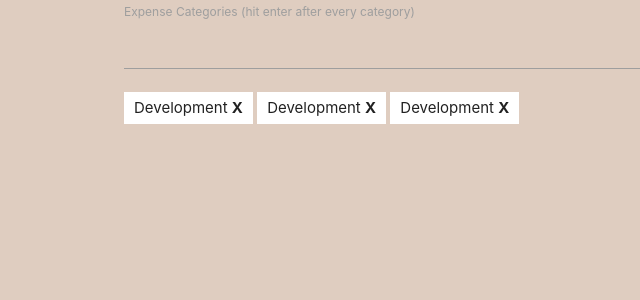
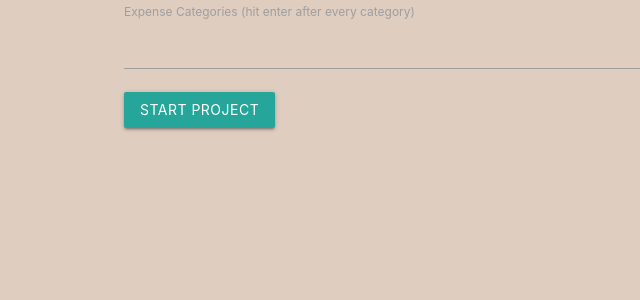
Before and after one commit to Kunvuthi/budgetproject, a Django app: template budget/templates/budget/add-project.html in a window 1280 px wide. Shown: the top 300 px of the page, without its empty margins (68-708 px from the left). Run offline with Django 3.2, Linux system fonts and the light colour scheme; the template is opened without the code that fills it, so the values that code supplies are empty.

Commit message:
add-project commit#5

```diff
--- a/budget/static/css/styles.css
+++ b/budget/static/css/styles.css
@@ -34,6 +34,7 @@ form ul li.category{
     display: inline-block;
     background-color: white;
     padding: 5px 10px;
+    margin-right: 5px;
 }
 
 
--- /dev/null
+++ b/budget/static/js/script.js
@@ -0,0 +1,53 @@
+(function(){
+
+  document.querySelector('#categoryInput').addEventListener('keydown', function(e){
+    if (e.keyCode != 13){
+        return;
+    }
+
+    e.preventDefault()
+
+    var categoryName = this.value
+    this.value = ''
+    addNewCategory(categoryName)
+    updateCategoriesString()
+
+
+  })
+
+  function addNewCategory(name){
+
+    document.querySelector('#categoriesContainer').insertAdjacentHTML('beforeend',
+    `<li class="category">
+                <span class="name">${name}</span>
+                <span onclick="removeCategory(this)" class="btnRemove bold">X</span>
+            </li>`)
+  }
+
+
+
+})()
+
+function fetchCatergoryArray() {
+    var categories = []
+
+    document.querySelectorAll('.category').forEach(function (e) {
+        name = e.querySelector('.name').innerHTML
+        if (name == '') return;
+
+        categories.push(name)
+    })
+
+    return categories
+}
+
+function updateCategoriesString() {
+    categories = fetchCatergoryArray()
+    document.querySelector('input[name="categoriesString"]').value = categories.join(',')
+}
+
+
+function removeCategory(e){
+    e.parentElement.remove()
+    updateCategoriesString()
+}
--- a/budget/templates/budget/add-project.html
+++ b/budget/templates/budget/add-project.html
@@ -12,22 +12,15 @@
         <input type="hidden" name="categoriesString">
 
         <ul id="categoriesContainer">
-            <li class="category">
-                <span class="name">Development</span>
-                <span onclick="removeCategory(this)" class="btnRemove bold">X</span>
-            </li>
-            <li class="category">
-                <span class="name">Development</span>
-                <span onclick="removeCategory(this)" class="btnRemove bold">X</span>
-            </li>
-            <li class="category">
-                <span class="name">Development</span>
-                <span onclick="removeCategory(this)" class="btnRemove bold">X</span>
-            </li>
+
+
         </ul>
+
+        <button type="submit" class="btn">Start Project</button>
 
     </form>
 </div>
 
+<script src="{% static 'js/script.js' %}"></script>
 
 {% endblock %}
```
Also changed, not shown: budget/views.py (+19 -1 lines), db.sqlite3.
